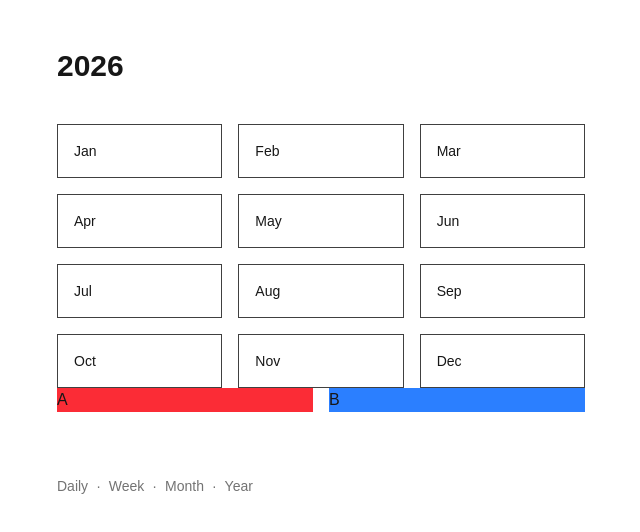
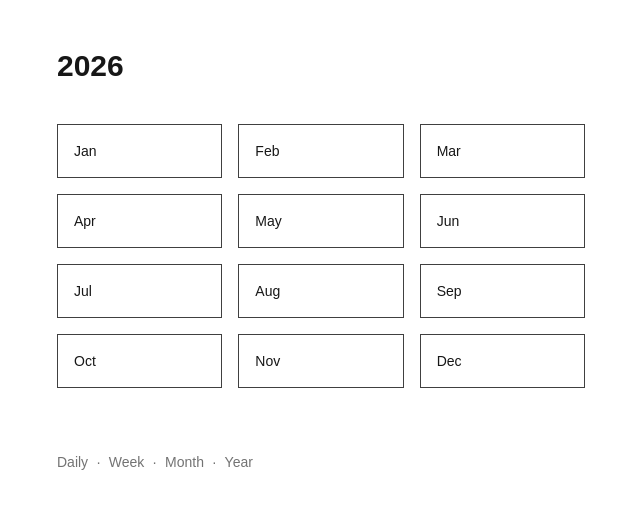
Before and after one commit to nickpineda/daily-goals, a Next.js app: page /year in a window 1280 px wide. Shown: the top 532 px of the page, without its empty margins (319-959 px from the left). Built offline with nearby package versions, Linux system fonts and the light colour scheme.

Commit message:
Fix client-only pages and disable prerendering

```diff
--- a/app/month/page.tsx
+++ b/app/month/page.tsx
@@ -1,4 +1,8 @@
 'use client';
+
+export const dynamic = 'force-dynamic';
+
+export const dynamic = 'force-dynamic';
 
 import Link from 'next/link';
 
--- a/app/page.tsx
+++ b/app/page.tsx
@@ -1,4 +1,6 @@
 'use client';
+
+export const dynamic = 'force-dynamic';
 
 import { useEffect, useState } from 'react';
 import { useSearchParams } from 'next/navigation';
--- a/app/week/page.tsx
+++ b/app/week/page.tsx
@@ -1,4 +1,6 @@
 'use client';
+
+export const dynamic = 'force-dynamic';
 
 import Link from 'next/link';
 
--- a/app/year/page.tsx
+++ b/app/year/page.tsx
@@ -1,4 +1,6 @@
 'use client';
+
+export const dynamic = 'force-dynamic';
 
 import Link from 'next/link';
 
@@ -30,10 +32,7 @@ export default function Year() {
           );
         })}
       </div>
-      <div className="grid grid-cols-2 gap-4">
-  <div className="bg-red-500">A</div>
-  <div className="bg-blue-500">B</div>
-</div>
+
 
       {/* Footer nav */}
       <div className="mt-16 text-sm text-neutral-500">
```
